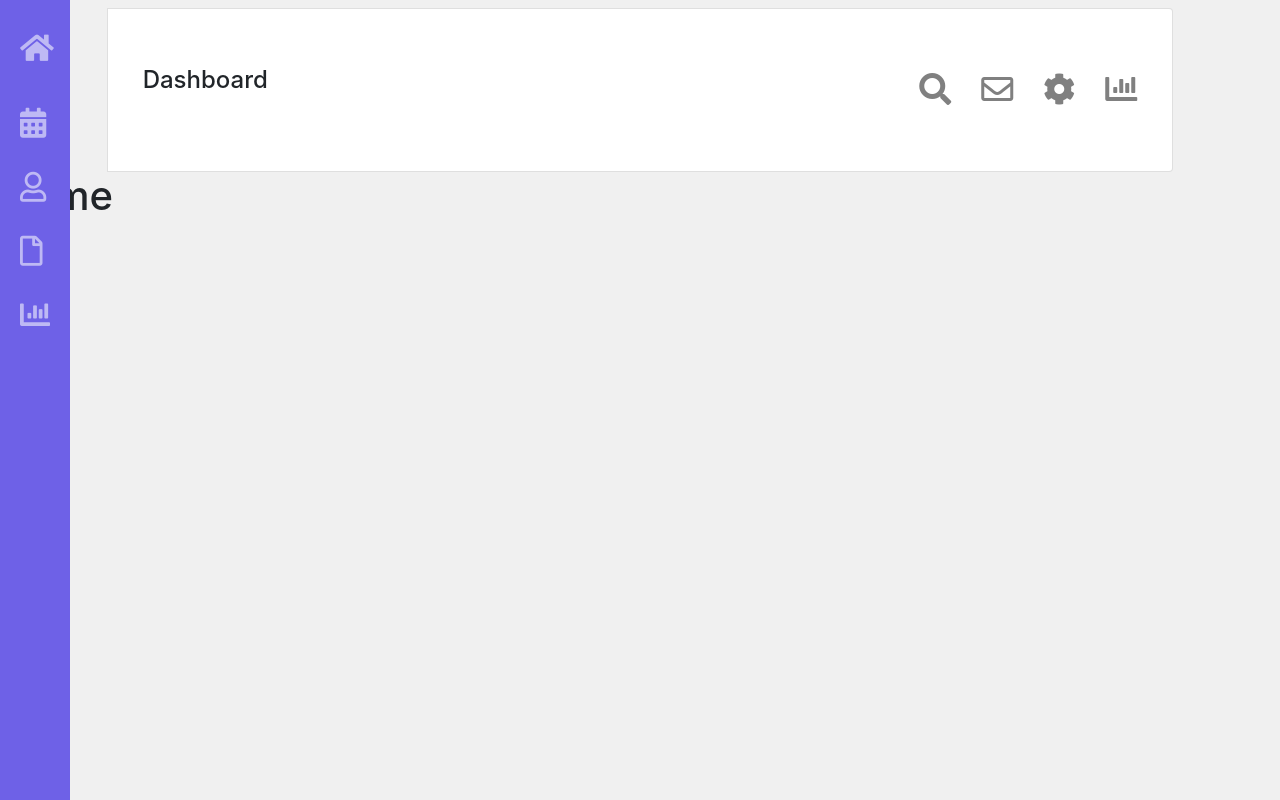
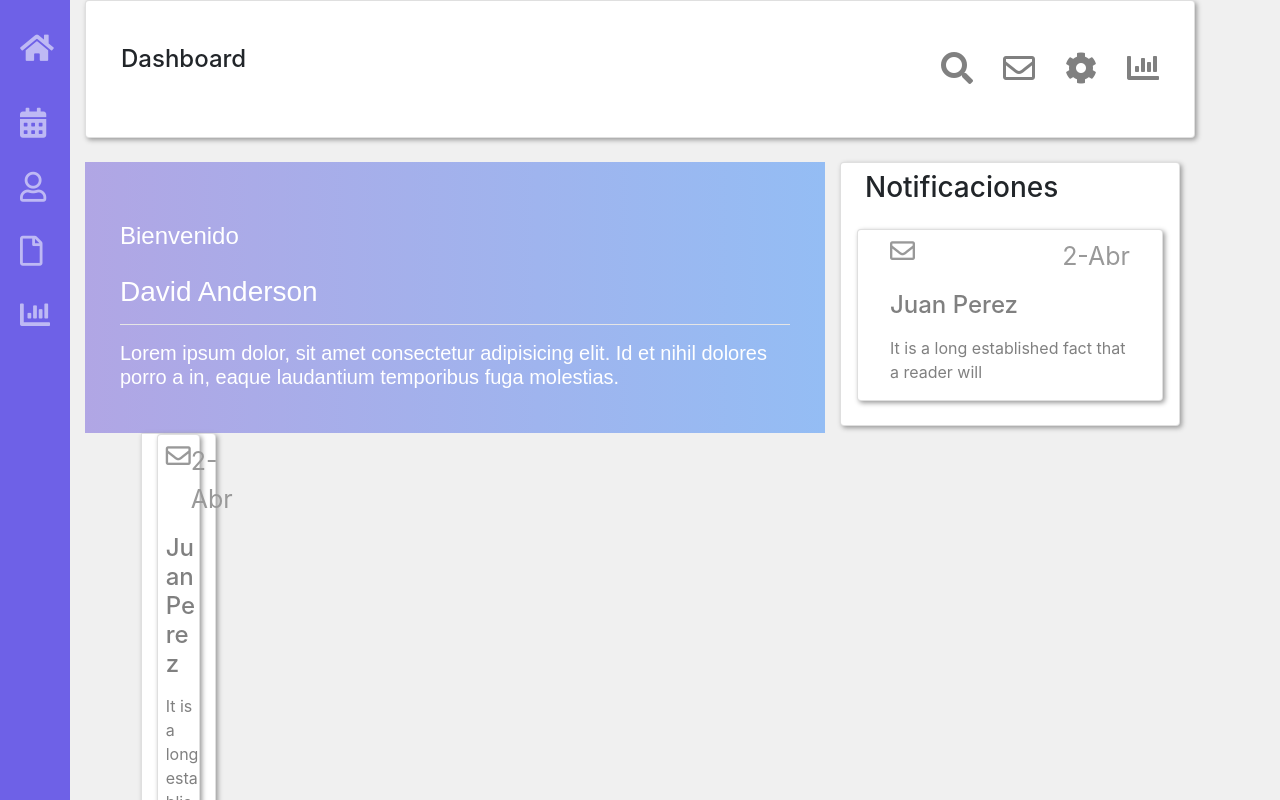
Before and after one commit to javieraizq88/postulacion-Frenon, a React (Create React App) app: page / in a window 1280 px wide. Shown: the top 800 px of the page. Built offline with nearby package versions, Linux system fonts and the light colour scheme.

Commit message:
actualizacion context

```diff
--- a/src/App.css
+++ b/src/App.css
@@ -51,3 +51,42 @@ body{
   font-size: 200%;
   color: grey;
 }
+
+#card-usuario{
+  background: linear-gradient(to right, rgba(120,100,218,0.53) 0%, rgba(148,189,244,1) 100%);
+  background-image: linear-gradient(to right, rgba(120, 100, 218, 0.53) 0%, rgb(148, 189, 244) 100%);
+  color: white;
+  font-family: 'Raleway', sans-serif;
+  font-size: 18px;
+  box-sizing: border-box;
+}
+hr{
+    height: 5px;
+    background-color: white;
+    box-sizing: content-box;
+    overflow: visible;
+    border-style: inset;
+    border-width: 1px;
+    display: block;
+    unicode-bidi: isolate;
+    margin-block-start: 0.5em;
+    margin-block-end: 0.5em;
+    margin-inline-start: auto;
+    margin-inline-end: auto;
+}
+
+.card {
+  border-radius: 4px;
+  flex-grow: 1;
+  flex-shrink: 1;
+  box-shadow: 2px 2px 5px #999;
+}
+
+#iconos-notificaciones{
+  font-size: 25px;
+  color: #999;
+}
+
+#nombre-mensaje{
+  color: grey;
+}
--- a/src/component/sidenav.jsx
+++ b/src/component/sidenav.jsx
@@ -3,7 +3,23 @@ import React from "react"
 const Sidebar = props => {
     return (
 
-<h1></h1>
+        <div class="sidenav">
+            <a id="sidebar-home" href="/">
+                <i class="fas fa-home"></i>
+            </a>
+            <a id="sidebar-calendario" href="/calendario">
+                <i class="fas fa-calendar-alt"></i>
+            </a>
+            <a id="sidebar-usuarios" href="#">
+                <i class="far fa-user"></i>
+            </a>
+            <a id="sidebar-informes" href="#">
+                <i class="far fa-file"></i>
+            </a>
+            <a id="sidebar-graficos" href="#">
+                <i class="fas fa-chart-bar"></i>
+            </a>
+        </div>
     )
 }
 
--- a/src/views/home.jsx
+++ b/src/views/home.jsx
@@ -3,32 +3,16 @@ import React from "react"
 const Home = props => {
     return (
         <>
-            <div className="">
-                <div class="sidenav">
-                    <a id="sidebar-home" href="/">
-                        <i class="fas fa-home"></i>
-                    </a>
-                    <a id="sidebar-calendario" href="/calendario">
-                        <i class="fas fa-calendar-alt"></i>
-                    </a>
-                    <a id="sidebar-usuarios" href="#">
-                        <i class="far fa-user"></i>
-                    </a>
-                    <a id="sidebar-informes" href="#">
-                        <i class="far fa-file"></i>
-                    </a>
-                    <a id="sidebar-graficos" href="#">
-                        <i class="fas fa-chart-bar"></i>
-                    </a>
-                </div>
 
-                <div id="home">
-                    <div className="card-group">
-                        <div className="col-md-1"></div>
-                        <div id="dashboard" className="card col-md-10">
+
+            <div id="home">
+                <div className="container">
+
+                    {/* container superior dashboard */}
+                    <div className="">
+                        <div id="dashboard" className=" mb-4 card col-md-12">
                             <div className="card-body">
-                                    <h4 className="text-white">a</h4>
-                                <div className="cardSupIzq d-flex justify-content-between">
+                                <div className="mt-4 mb-4 cardSupIzq d-flex justify-content-between">
                                     <h4>Dashboard</h4>
                                     <div className="iconos">
                                         <a className="" href="#">
@@ -45,17 +29,76 @@ const Home = props => {
                                         </a>
                                     </div>
                                 </div>
-                                    <h4 className="text-white">a</h4>
-
-
                             </div>
                         </div>
                     </div>
 
+                    <div className="d-flex justify-content-between">
+                        {/* container izquierda */}
+                        <div id="card-usuario" className="col-md-8">
+                            <div className="mt-4 card-body">
+                                <h4 className="mt-3">Bienvenido</h4>
+                                <h3 className="mt-4">David Anderson</h3>
+                                <hr />
+                                <h5 className="mb-4">Lorem ipsum dolor, sit amet consectetur adipisicing elit. Id et nihil dolores porro a in, eaque laudantium temporibus fuga molestias.</h5>
+                            </div>
+                        </div>
 
+                        {/* container derecha */}
+                        <div className="col-md-4 ">
+                            <div className="card bg-white">
+                                <h3 className="mt-2 pl-4 pr-4">Notificaciones</h3>
+                                <div className="card mb-4 mr-3 ml-3 mt-3 pl-4 pr-4">
+                                    <div id="iconos-notificaciones" className=" mt-2 ml-2 d-flex justify-content-between">
+                                        <i class="far fa-envelope"></i>
+                                        <p className="mr-2">2-Abr</p>
+                                    </div>
+                                    <h4 id="nombre-mensaje" className="ml-2">Juan Perez</h4>
+                                    <p id="nombre-mensaje" className="ml-2 mt-2">It is a long established fact that a reader will</p>
+                                </div>
+
+                            </div>
+                        </div>
+
+                    </div>
+
+                    <div className="row">
+                        <div className="row">
+                            <div className="card-group">
+                                <div className="col-md-1 mr-4"></div> {/* Margen */}
+
+                                <div className=" card  ml-4 col-md-2  ">
+
+                                    <div className="card mb-4">
+                                        <div id="iconos-notificaciones" className=" mt-2 ml-2 d-flex justify-content-between">
+                                            <i class="far fa-envelope"></i>
+                                            <p className="mr-2">2-Abr</p>
+                                        </div>
+                                        <h4 id="nombre-mensaje" className="ml-2">Juan Perez</h4>
+                                        <p id="nombre-mensaje" className="ml-2 mt-2">It is a long established fact that a reader will</p>
+                                    </div>
+                                    <div className="card mb-4">
+                                        <div id="iconos-notificaciones" className=" mt-2 ml-2 d-flex justify-content-between">
+                                            <i class="far fa-envelope"></i>
+                                            <p className="mr-2">2-Abr</p>
+                                        </div>
+                                        <h4 id="nombre-mensaje" className="ml-2">Juan Perez</h4>
+                                        <p id="nombre-mensaje" className="ml-2 mt-2">It is a long established fact that a reader will</p>
+                                    </div>
+                                    <div className="card mb-4">
+                                        <div id="iconos-notificaciones" className=" mt-2 ml-2 d-flex justify-content-between">
+                                            <i class="far fa-envelope"></i>
+                                            <p className="mr-2">2-Abr</p>
+                                        </div>
+                                        <h4 id="nombre-mensaje" className="ml-2">Juan Perez</h4>
+                                        <p id="nombre-mensaje" className="ml-2 mt-2">It is a long established fact that a reader will</p>
+                                    </div>
+                                </div>
+                            </div>
+                        </div>
+                    </div>
                     <h1>Home</h1>
                 </div>
-
             </div>
         </>
     )
```
